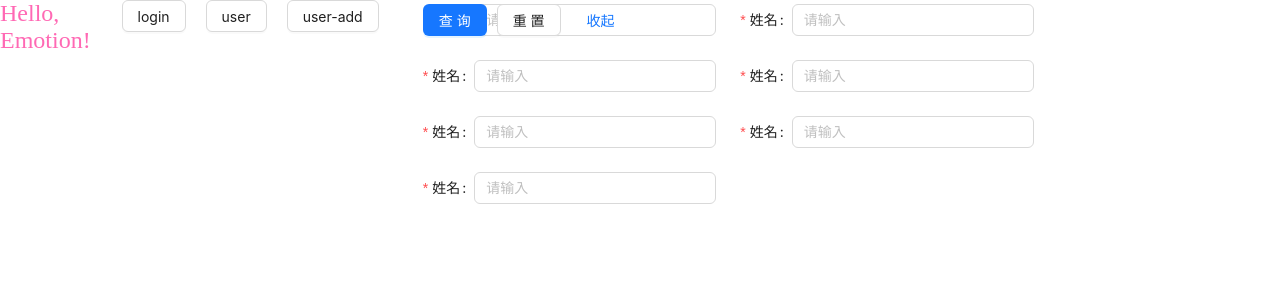
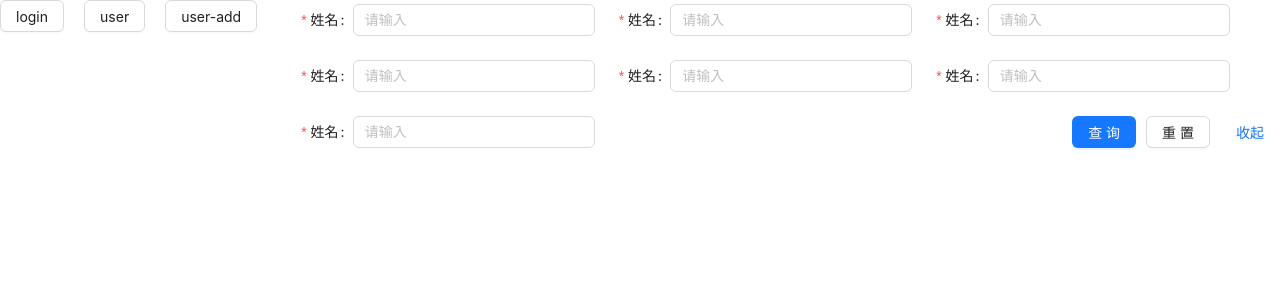
Before and after one commit to zhangzenggitlab/react-admin, a React app: page /user in a window 1280 px wide. Shown: the top 300 px of the page. Built offline with nearby package versions, Linux system fonts and the light colour scheme; the HTML template or start-up script is replaced by a standard one.

Commit message:
feat: 表单

```diff
--- a/package.json
+++ b/package.json
@@ -10,8 +10,7 @@
     "preview": "vite preview"
   },
   "dependencies": {
-    "@emotion/react": "^11.13.3",
-    "@emotion/styled": "^11.13.0",
+    "@emotion/css": "^11.13.4",
     "@types/node": "^22.7.6",
     "antd": "^5.21.4",
     "clsx": "^2.1.1",
--- a/src/App.tsx
+++ b/src/App.tsx
@@ -1,5 +1,3 @@
-
-
 import { Suspense } from 'react'
 
 import { BaseRouter } from '@/lib'
--- a/src/components/filter-form/filter-form.tsx
+++ b/src/components/filter-form/filter-form.tsx
@@ -1,13 +1,10 @@
 import React from 'react'
 import clsx from 'clsx'
 import { Form, FormProps as AntFormProps } from 'antd'
-import {css} from '@emotion/react'
+import { css } from '@emotion/css'
 
 import { Button } from '@/components'
 
-const style = css`
-  margin-top: 40px;
-  `
 export interface FormProps extends AntFormProps {
   children?: React.ReactNode
   /** 查询按钮 */
@@ -20,27 +17,52 @@ const DEFINE = {
   rowHeight: 32,
 }
 
-console.log(style)
-
 export const FilterForm = (props: FormProps) => {
-  const { rowHeight = DEFINE.rowHeight } = props
+  const { rowHeight = DEFINE.rowHeight, children } = props
   const [collapsed, setCollapsed] = React.useState<boolean>(false)
 
-  return <div className={clsx('flex start-x ovh p-x-24 p-y-4 width ovh relative form')}
-              style={{ height: collapsed ? rowHeight + 'px' : 'auto' }}>
-    <Form {...props} className="filter-form flex gap-24 wrap">{props.children}</Form>
+  return (
+    <div
+      className={clsx(filterForm, 'flex start-x ovh p-x-24 p-y-4 width ovh relative form')}
+      style={{ height: collapsed ? rowHeight + 'px' : 'auto' }}
+    >
+      <Form {...props} className="filter-form flex gap-24 wrap">
+        {children}
+      </Form>
 
-    <div className={clsx(collapsed ? style : 'absolute filter-form-control', 'flex gap-10')} >
-      <Button type="primary" onClick={() => {
-        props.onSearch?.()
-      }}>查询</Button>
-      <Button onClick={() => {
-        props.form?.resetFields()
-      }}>重置</Button>
+      <div className={clsx(collapsed ? filterForm : 'absolute filter-form-control', 'flex gap-10')}>
+        <Button
+          type="primary"
+          onClick={() => {
+            props.onSearch?.()
+          }}
+        >
+          查询
+        </Button>
+        <Button
+          onClick={() => {
+            props.form?.resetFields()
+          }}
+        >
+          重置
+        </Button>
 
-      <Button type="link" onClick={() => {
-        setCollapsed(!collapsed)
-      }}> {collapsed ? '展开' : '收起'}</Button>
+        <Button
+          type="link"
+          onClick={() => {
+            setCollapsed(!collapsed)
+          }}
+        >
+          {collapsed ? '展开' : '收起'}
+        </Button>
+      </div>
     </div>
-  </div>
+  )
 }
+
+const filterForm = css`
+  .filter-form-control {
+    right: 0;
+    bottom: 4px;
+  }
+`
--- a/src/pages/home/home.tsx
+++ b/src/pages/home/home.tsx
@@ -1,25 +1,15 @@
-/** @jsxImportSource @emotion/react */
-import { css } from '@emotion/react';
 import React from 'react'
 import { Outlet } from 'react-router-dom'
 
 import { useRouterNavigate } from '@/lib'
 import { Button } from '@/components'
-const style = css`
-  color: hotpink;
-  font-size: 24px;
-`;
+
+
 const Home: React.FC = () => {
   const navigate = useRouterNavigate()
 
   return (
-
     <div className="flex gap-20">
-
-      <div css={style}>
-        Hello, Emotion!
-      </div>
-
       <Button
         onClick={() => {
           navigate('/login')
@@ -40,8 +30,8 @@ const Home: React.FC = () => {
         onClick={() => {
           navigate('/user/add/2', {
             state: {
-              name: "zzz"
-            }
+              name: 'zzz',
+            },
           })
         }}
       >
```
Also changed, not shown: 1 other file (tests, documents, lock files or other folders).
